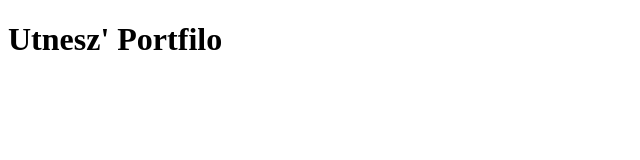
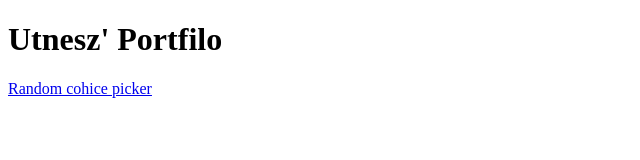
Before and after one commit to utnesz/utnesz.github.io, a plain HTML site: page index.html in a window 1280 px wide. Shown: the whole page, without its empty margins (0-640 px from the left). Drawn offline with Linux system fonts and the light colour scheme.

Commit message:
index update

```diff
--- a/index.html
+++ b/index.html
@@ -8,6 +8,6 @@
   </head>
   <body>
     <h1>Utnesz' Portfilo</h1>
-    <a href=""></a>
+    <a href="/Choice_picker/index.html">Random cohice picker</a>
   </body>
 </html>
```
